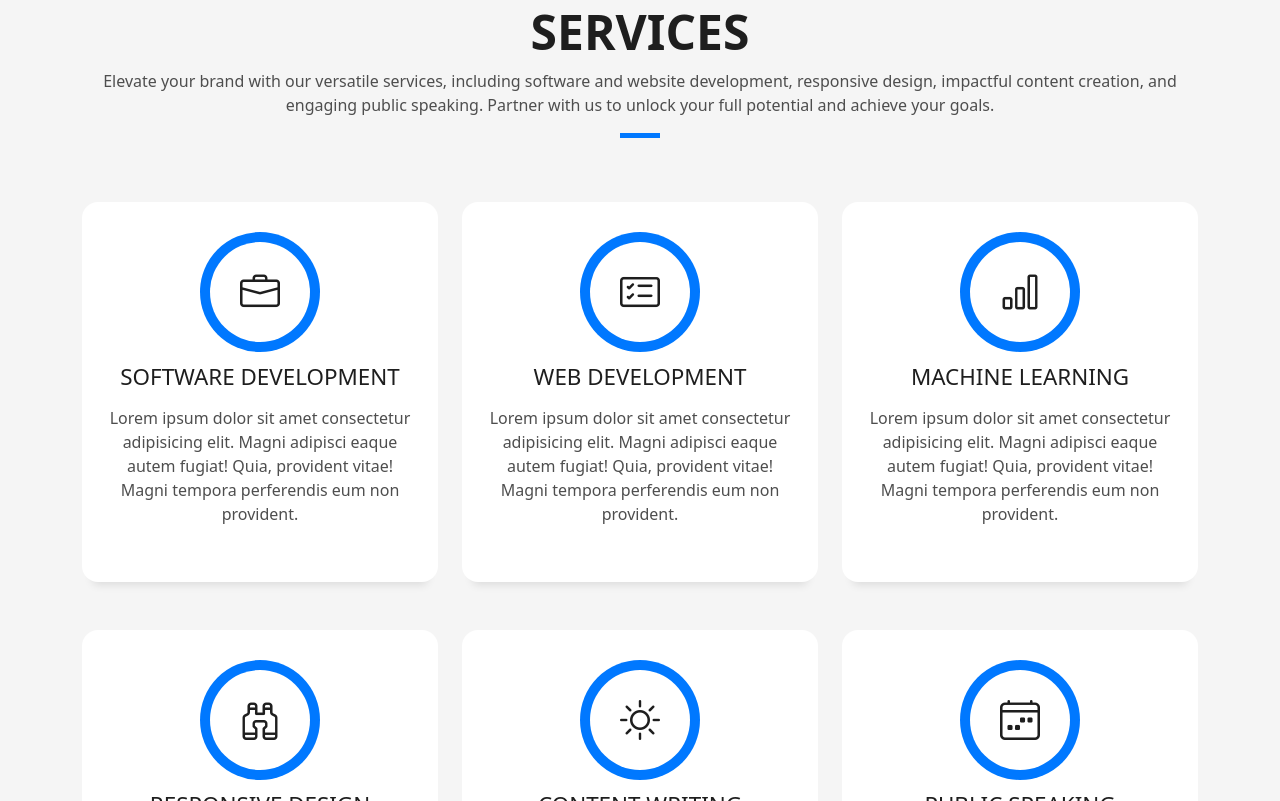
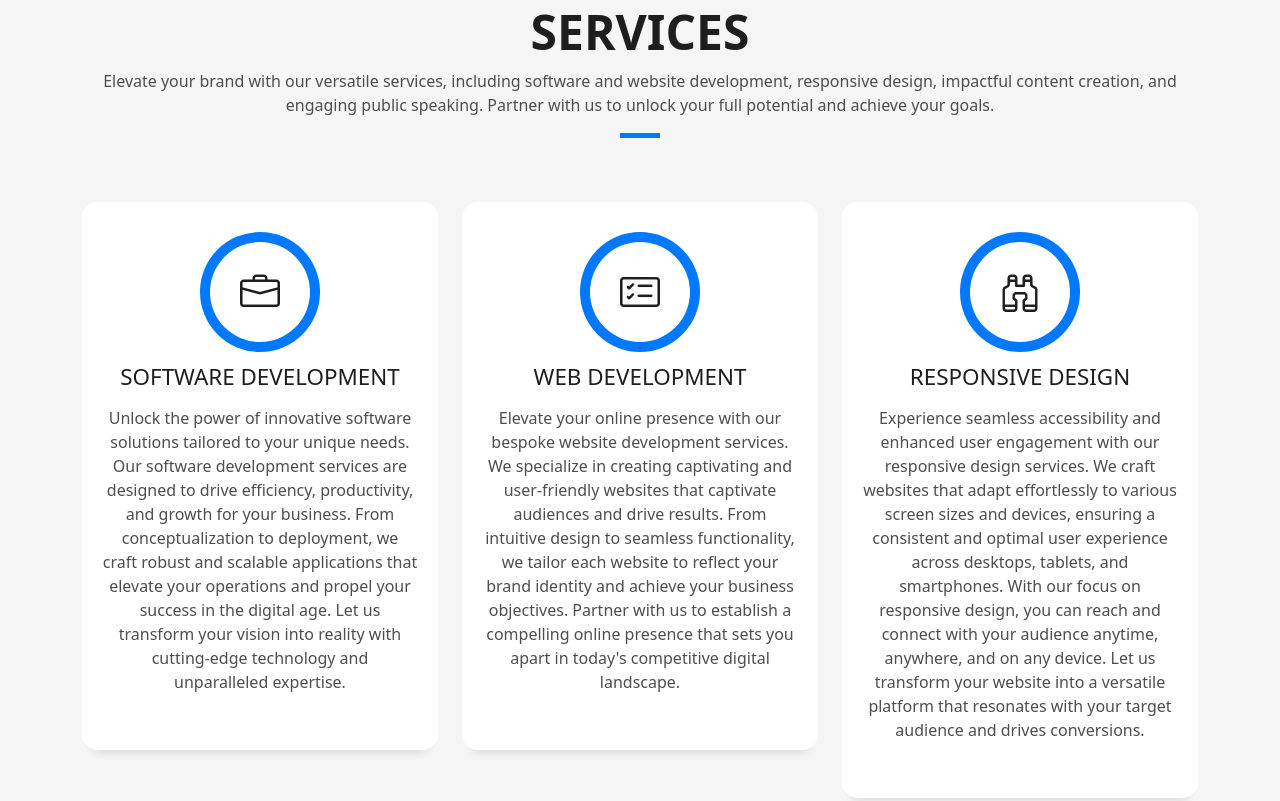
Before and after one commit to mark-war/MyPortfolio, a plain HTML site: page index.html in a window 1280 px wide. Shown: the part 1999-2800 px from the top of the page. Drawn offline with Linux system fonts and the light colour scheme.

Commit message:
new icon and services changes

```diff
--- a/assets/css/style.css
+++ b/assets/css/style.css
@@ -91,6 +91,16 @@ a:hover {
   background-attachment: fixed;
   background-size: cover;
   background-position: center center;
+}
+
+.brand {
+  font-size: 25px;
+  font-stretch: condensed;
+}
+
+.chek {
+  color: #66B6D3;
+  font-size: 25px;
 }
 
 @media (max-width: 1024px) {
--- a/index.html
+++ b/index.html
@@ -37,7 +37,8 @@
   <header id="header" class="fixed-top">
     <div class="container d-flex align-items-center justify-content-between">
 
-      <h1 class="logo"><a href="index.html">DevFolio</a></h1>
+      <h1 class="logo"><a href="index.html"><div class="brand">Coach<span class="chek">Chek</span></div>
+      </a></h1>
       <!-- Uncomment below if you prefer to use an image logo -->
       <!-- <a href="index.html" class="logo"><img src="assets/img/logo.png" alt="" class="img-fluid"></a>-->
 
@@ -81,7 +82,7 @@
         <div class="container">
           <!--<p class="display-6 color-d">Hello, world!</p>-->
           <h1 class="hero-title mb-4">I am Mark Angelo Guerra</h1>
-          <p class="hero-subtitle"><span class="typed" data-typed-items="Developer, Freelancer, Blogger, Speaker"></span></p>
+          <p class="hero-subtitle"><span class="typed" data-typed-items="Developer, Freelancer, Life Coach, Blogger, Project Manager"></span></p>
           <!-- <p class="pt-3"><a class="btn btn-primary btn js-scroll px-4" href="#about" role="button">Learn More</a></p> -->
         </div>
       </div>
@@ -199,9 +200,7 @@
               <div class="service-content">
                 <h2 class="s-title">Software Development</h2>
                 <p class="s-description text-center">
-                  Lorem ipsum dolor sit amet consectetur adipisicing elit. Magni adipisci eaque autem fugiat! Quia,
-                  provident vitae! Magni
-                  tempora perferendis eum non provident.
+                  Unlock the power of innovative software solutions tailored to your unique needs. Our software development services are designed to drive efficiency, productivity, and growth for your business. From conceptualization to deployment, we craft robust and scalable applications that elevate your operations and propel your success in the digital age. Let us transform your vision into reality with cutting-edge technology and unparalleled expertise.
                 </p>
               </div>
             </div>
@@ -214,24 +213,7 @@
               <div class="service-content">
                 <h2 class="s-title">Web Development</h2>
                 <p class="s-description text-center">
-                  Lorem ipsum dolor sit amet consectetur adipisicing elit. Magni adipisci eaque autem fugiat! Quia,
-                  provident vitae! Magni
-                  tempora perferendis eum non provident.
-                </p>
-              </div>
-            </div>
-          </div>
-          <div class="col-md-4">
-            <div class="service-box">
-              <div class="service-ico">
-                <span class="ico-circle"><i class="bi bi-bar-chart"></i></span>
-              </div>
-              <div class="service-content">
-                <h2 class="s-title">Machine Learning</h2>
-                <p class="s-description text-center">
-                  Lorem ipsum dolor sit amet consectetur adipisicing elit. Magni adipisci eaque autem fugiat! Quia,
-                  provident vitae! Magni
-                  tempora perferendis eum non provident.
+                  Elevate your online presence with our bespoke website development services. We specialize in creating captivating and user-friendly websites that captivate audiences and drive results. From intuitive design to seamless functionality, we tailor each website to reflect your brand identity and achieve your business objectives. Partner with us to establish a compelling online presence that sets you apart in today's competitive digital landscape.
                 </p>
               </div>
             </div>
@@ -244,9 +226,20 @@
               <div class="service-content">
                 <h2 class="s-title">Responsive Design</h2>
                 <p class="s-description text-center">
-                  Lorem ipsum dolor sit amet consectetur adipisicing elit. Magni adipisci eaque autem fugiat! Quia,
-                  provident vitae! Magni
-                  tempora perferendis eum non provident.
+                  Experience seamless accessibility and enhanced user engagement with our responsive design services. We craft websites that adapt effortlessly to various screen sizes and devices, ensuring a consistent and optimal user experience across desktops, tablets, and smartphones. With our focus on responsive design, you can reach and connect with your audience anytime, anywhere, and on any device. Let us transform your website into a versatile platform that resonates with your target audience and drives conversions.
+                </p>
+              </div>
+            </div>
+          </div>
+          <div class="col-md-4">
+            <div class="service-box">
+              <div class="service-ico">
+                <span class="ico-circle"><i class="bi bi-bar-chart"></i></span>
+              </div>
+              <div class="service-content">
+                <h2 class="s-title">Life Coaching</h2>
+                <p class="s-description text-center">
+                  Embark on a transformative journey towards personal growth and fulfillment with our life coaching services. Our experienced life coaches provide personalized guidance and support to help you unlock your full potential, overcome obstacles, and achieve your goals. Through insightful conversations and tailored strategies, we empower you to cultivate self-awareness, develop resilience, and create a life aligned with your values and aspirations. Discover the power within you to navigate life's challenges with confidence and clarity. Start your journey towards a more fulfilling and purpose-driven life today.
                 </p>
               </div>
             </div>
@@ -259,9 +252,7 @@
               <div class="service-content">
                 <h2 class="s-title">Content Writing</h2>
                 <p class="s-description text-center">
-                  Lorem ipsum dolor sit amet consectetur adipisicing elit. Magni adipisci eaque autem fugiat! Quia,
-                  provident vitae! Magni
-                  tempora perferendis eum non provident.
+                  Elevate your brand's presence and engage your audience with compelling content crafted by our expert writers. Our content writing services are designed to captivate and resonate with your target audience, driving traffic, and fostering meaningful connections. From blog posts and articles to website copy and social media content, we deliver high-quality, SEO-friendly content tailored to your brand voice and objectives. Let our team of seasoned writers bring your brand story to life and establish your authority in your industry. Harness the power of words to convey your message effectively and leave a lasting impression on your audience.
                 </p>
               </div>
             </div>
@@ -272,11 +263,9 @@
                 <span class="ico-circle"><i class="bi bi-calendar4-week"></i></span>
               </div>
               <div class="service-content">
-                <h2 class="s-title">Public Speaking</h2>
+                <h2 class="s-title">Project Management</h2>
                 <p class="s-description text-center">
-                  Lorem ipsum dolor sit amet consectetur adipisicing elit. Magni adipisci eaque autem fugiat! Quia,
-                  provident vitae! Magni
-                  tempora perferendis eum non provident.
+                  Streamline your projects and achieve your business goals with our comprehensive project management solutions. Our experienced team of project managers ensures seamless execution from inception to completion, keeping projects on track, on time, and within budget. We employ proven methodologies and best practices to effectively plan, organize, and oversee every aspect of your projects, delivering results that exceed expectations. With clear communication, meticulous attention to detail, and a focus on stakeholder satisfaction, we drive success and maximize value for your organization. Let us take the lead in managing your projects, so you can focus on what you do best – growing your business.
                 </p>
               </div>
             </div>
```
Also changed, not shown: assets/img/apple-touch-icon.png, assets/img/apple-touch-icon2.png (added), assets/img/favicon.png, assets/img/favicon2.png (added).
